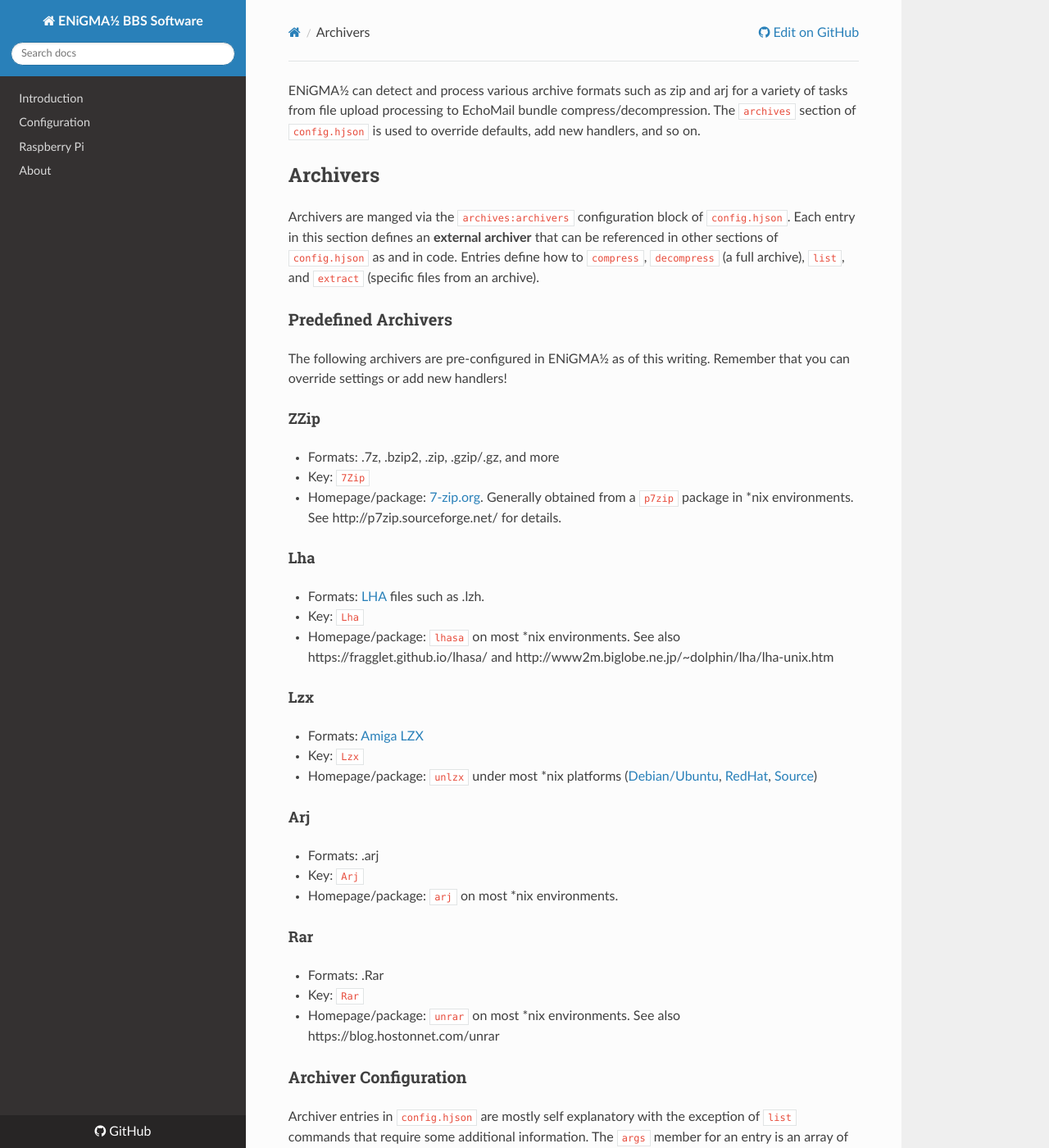
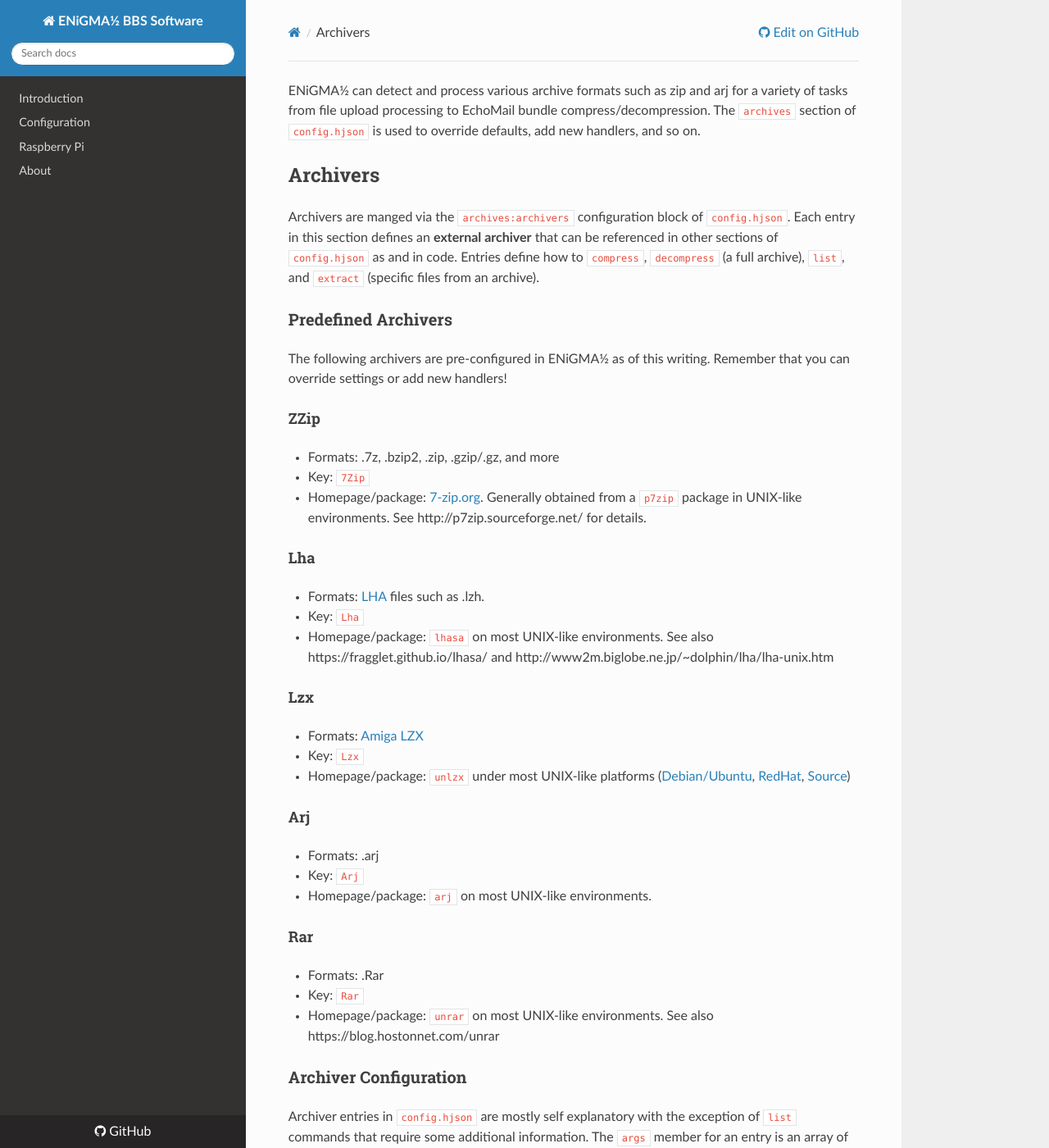
Before and after one commit to NuSkooler/enigma-bbs, an MkDocs documentation site: the page built from docs/configuration/archivers.md, in a window 1280 px wide and 1400 px high. Shown: the whole window at 82% size. Built offline with MkDocs 1.6.1, drawn with Linux system fonts in a browser that asks for light colours; nearby versions of some CDN libraries; old or Windows-style settings are respelled for this version of MkDocs.

Commit message:
Minor improvements

```diff
--- a/docs/configuration/archivers.md
+++ b/docs/configuration/archivers.md
@@ -13,27 +13,27 @@ The following archivers are pre-configured in ENiGMA½ as of this writing. Remem
 #### ZZip
 * Formats: .7z, .bzip2, .zip, .gzip/.gz, and more
 * Key: `7Zip`
-* Homepage/package: [7-zip.org](http://www.7-zip.org/). Generally obtained from a `p7zip` package in *nix environments. See http://p7zip.sourceforge.net/ for details.
+* Homepage/package: [7-zip.org](http://www.7-zip.org/). Generally obtained from a `p7zip` package in UNIX-like environments. See http://p7zip.sourceforge.net/ for details.
 
 #### Lha
 * Formats: <a href="https://en.wikipedia.org/wiki/LHA_(file_format)">LHA</a> files such as .lzh.
 * Key: `Lha`
-* Homepage/package: `lhasa` on most *nix environments. See also https://fragglet.github.io/lhasa/ and http://www2m.biglobe.ne.jp/~dolphin/lha/lha-unix.htm
+* Homepage/package: `lhasa` on most UNIX-like environments. See also https://fragglet.github.io/lhasa/ and http://www2m.biglobe.ne.jp/~dolphin/lha/lha-unix.htm
 
 #### Lzx
 * Formats: <a href="https://en.wikipedia.org/wiki/LZX_(algorithm)#Amiga_LZX">Amiga LZX</a>
 * Key: `Lzx`
-* Homepage/package: `unlzx` under most *nix platforms ([Debian/Ubuntu](https://launchpad.net/~rzr/+archive/ubuntu/ppa/+build/2486127), [RedHat](https://fedora.pkgs.org/28/rpm-sphere/unlzx-1.1-4.1.x86_64.rpm.html), [Source](http://xavprods.free.fr/lzx/))
+* Homepage/package: `unlzx` under most UNIX-like platforms ([Debian/Ubuntu](https://launchpad.net/~rzr/+archive/ubuntu/ppa/+build/2486127), [RedHat](https://fedora.pkgs.org/28/rpm-sphere/unlzx-1.1-4.1.x86_64.rpm.html), [Source](http://xavprods.free.fr/lzx/))
 
 #### Arj
 * Formats: .arj
 * Key: `Arj`
-* Homepage/package: `arj` on most *nix environments.
+* Homepage/package: `arj` on most UNIX-like environments.
 
 #### Rar
 * Formats: .Rar
 * Key: `Rar`
-* Homepage/package: `unrar` on most *nix environments. See also https://blog.hostonnet.com/unrar
+* Homepage/package: `unrar` on most UNIX-like environments. See also https://blog.hostonnet.com/unrar
 
 ### Archiver Configuration
 Archiver entries in `config.hjson` are mostly self explanatory with the exception of `list` commands that require some additional information. The `args` member for an entry is an array of arguments to pass to `cmd`. Some variables are available to `args` that will be expanded by the system:
```
Also changed, not shown: docs/_includes/nav.md (+0 -1 lines), docs/messageareas/bso-import-export.md (+1 -1 lines).
